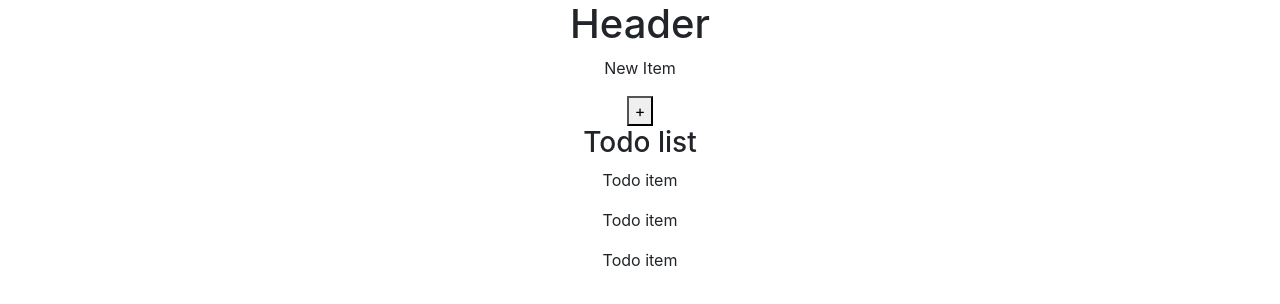
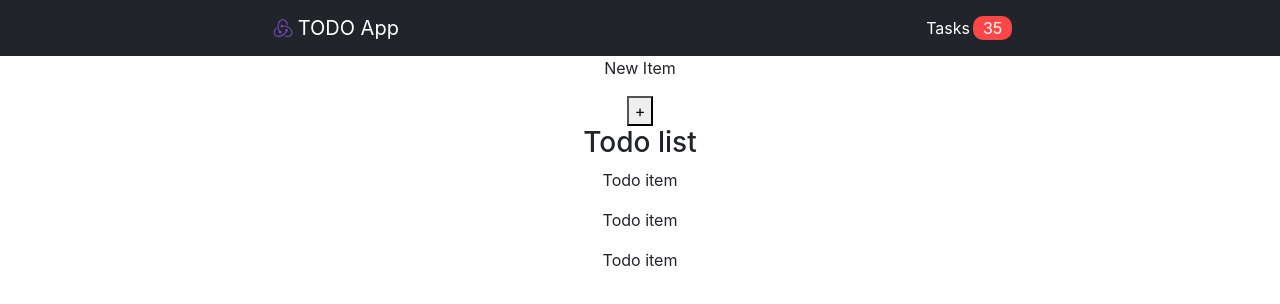
Before and after one commit to Bazsa241/rampup, a React (Create React App) app: page / in a window 1280 px wide. Shown: the top 304 px of the page. Built offline with nearby package versions, Linux system fonts and the light colour scheme.

Commit message:
style header

```diff
--- /dev/null
+++ b/src/components/header/Header.module.css
@@ -0,0 +1,7 @@
+.unchecked-tasks {
+  background-color: #ff4646;
+  border-radius: 10px;
+  margin-left: 3px;
+  padding-left: 10px;
+  padding-right: 10px;
+}
--- a/src/components/header/Header.tsx
+++ b/src/components/header/Header.tsx
@@ -1,8 +1,20 @@
+import logo from './logo.svg';
+import style from './Header.module.css';
+
 const Header = () => {
   return (
-    <div className="Header">
-      <h1>Header</h1>
-    </div>
+    <nav className="navbar navbar-dark bg-dark">
+      <div className="container-fluid d-flex justify-content-around">
+        <a className="navbar-brand d-flex align-items-center" href="#">
+          <img src={logo} alt="Logo" width="30" height="24" className="d-inline-block" />
+          TODO App
+        </a>
+        <div className="text-white d-flex">
+          <div>Tasks</div>
+          <div className={style['unchecked-tasks']}>35</div>
+        </div>
+      </div>
+    </nav>
   );
 };
 
```
Also changed, not shown: src/components/header/logo.svg (renamed from src/logo.svg).
